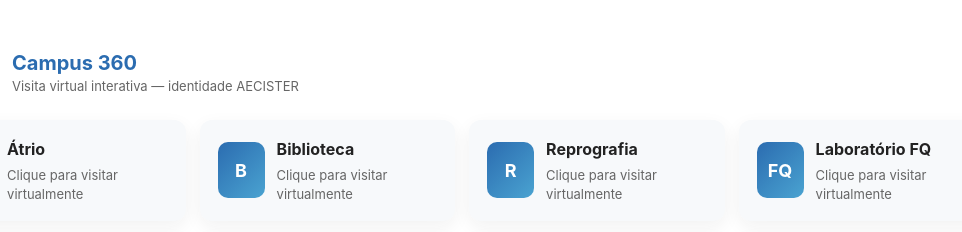
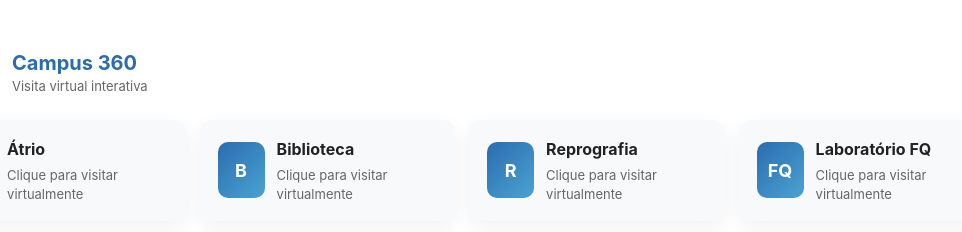
Before and after one commit to f721aecister/campus360, a plain HTML site: page index.html in a window 1280 px wide. Shown: the top 232 px of the page, 178-1140 px from the left. Drawn offline with Linux system fonts and the light colour scheme.

Commit message:
Update index.html

```diff
--- a/index.html
+++ b/index.html
@@ -12,7 +12,7 @@
       <img src="assets/images/logo.png" alt="Logo AECISTER" class="logo"/>
       <div>
         <div class="title">Campus 360</div>
-        <div class="subtitle">Visita virtual interativa — identidade AECISTER</div>
+        <div class="subtitle">Visita virtual interativa</div>
       </div>
     </header>
 
```
